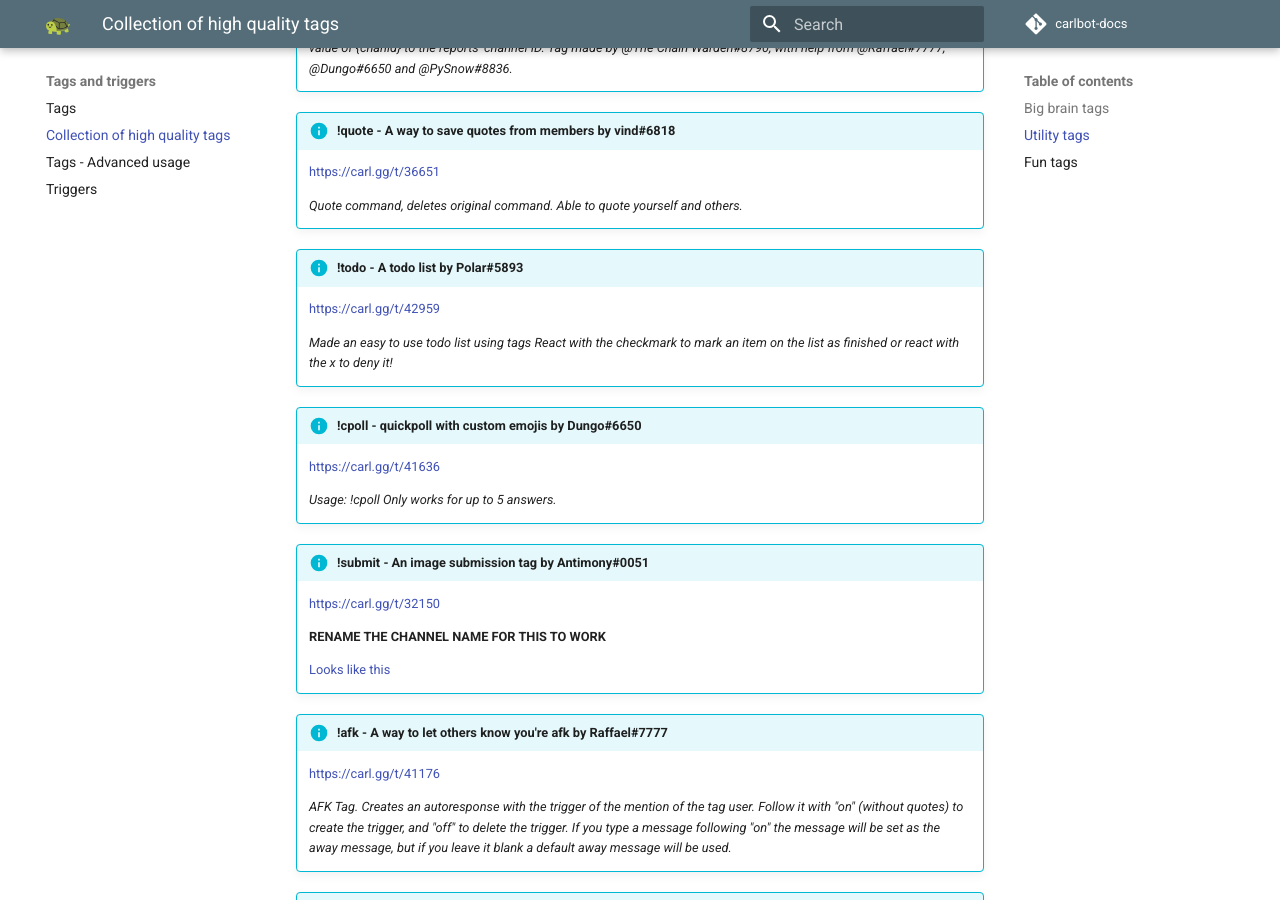
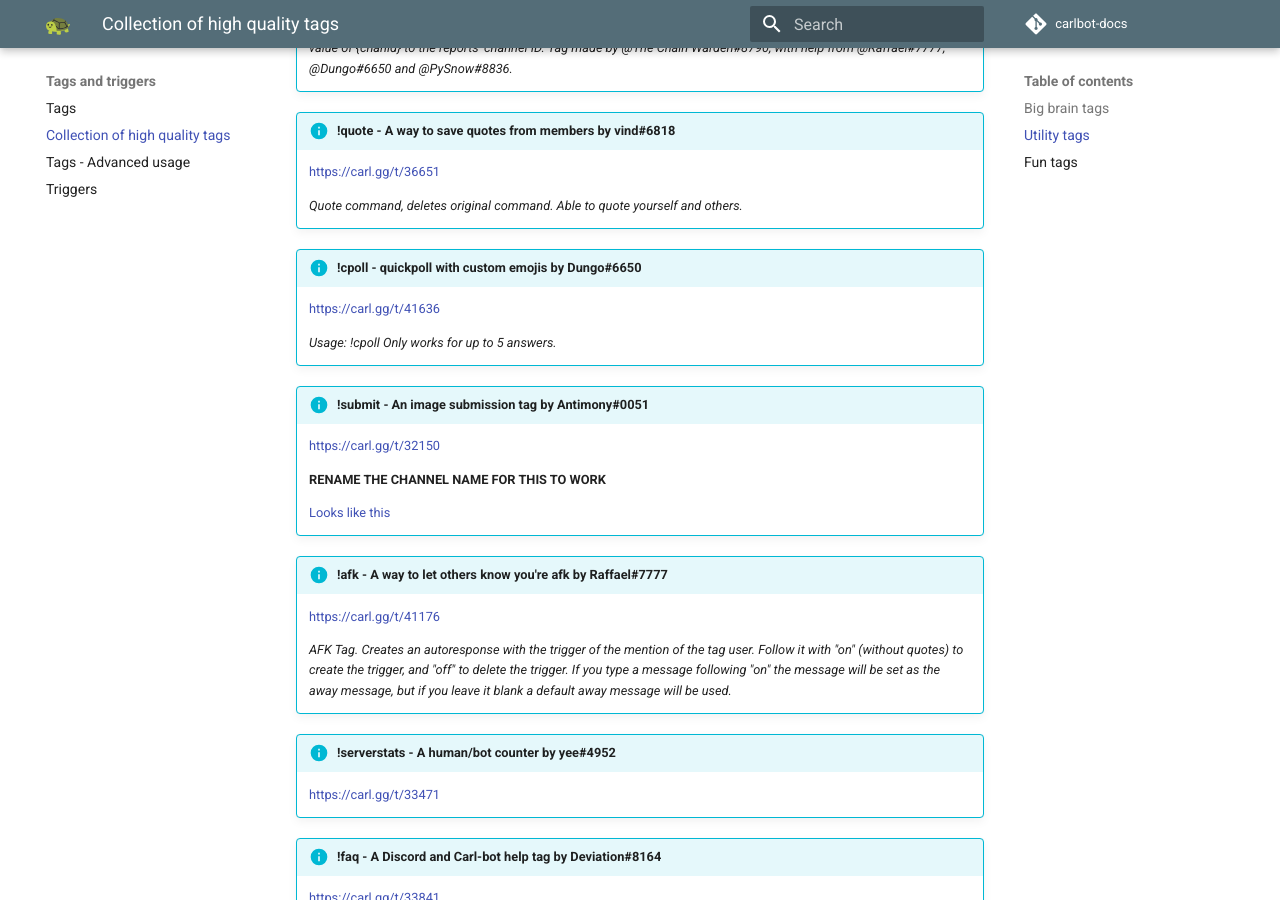
Before and after one commit to botlabs-gg/carlbot-docs, an MkDocs documentation site: the page built from docs/tags-and-triggers/collection.md, in a window 1280 px wide and 900 px high, scrolled down 1791 px. Built offline with MkDocs 1.6.1 and Material for MkDocs 9.7.7, drawn with Linux system fonts in a browser that asks for light colours; comment, search, counter and statistics services are not loaded.

Commit message:
Remove stupid tag by stupid person

```diff
--- a/docs/tags-and-triggers/collection.md
+++ b/docs/tags-and-triggers/collection.md
@@ -59,11 +59,6 @@
 
     _Quote command, deletes original command. Able to quote yourself and others._
 
-!!! info "!todo - A todo list by Polar#5893"
-    [https://carl.gg/t/42959](https://carl.gg/t/42959)
-
-    _Made an easy to use todo list using tags
-    React with the checkmark to mark an item on the list as finished or react with the x to deny it!_
 
 !!! info "!cpoll - quickpoll with custom emojis by Dungo#6650"
     [https://carl.gg/t/41636](https://carl.gg/t/41636)
```
